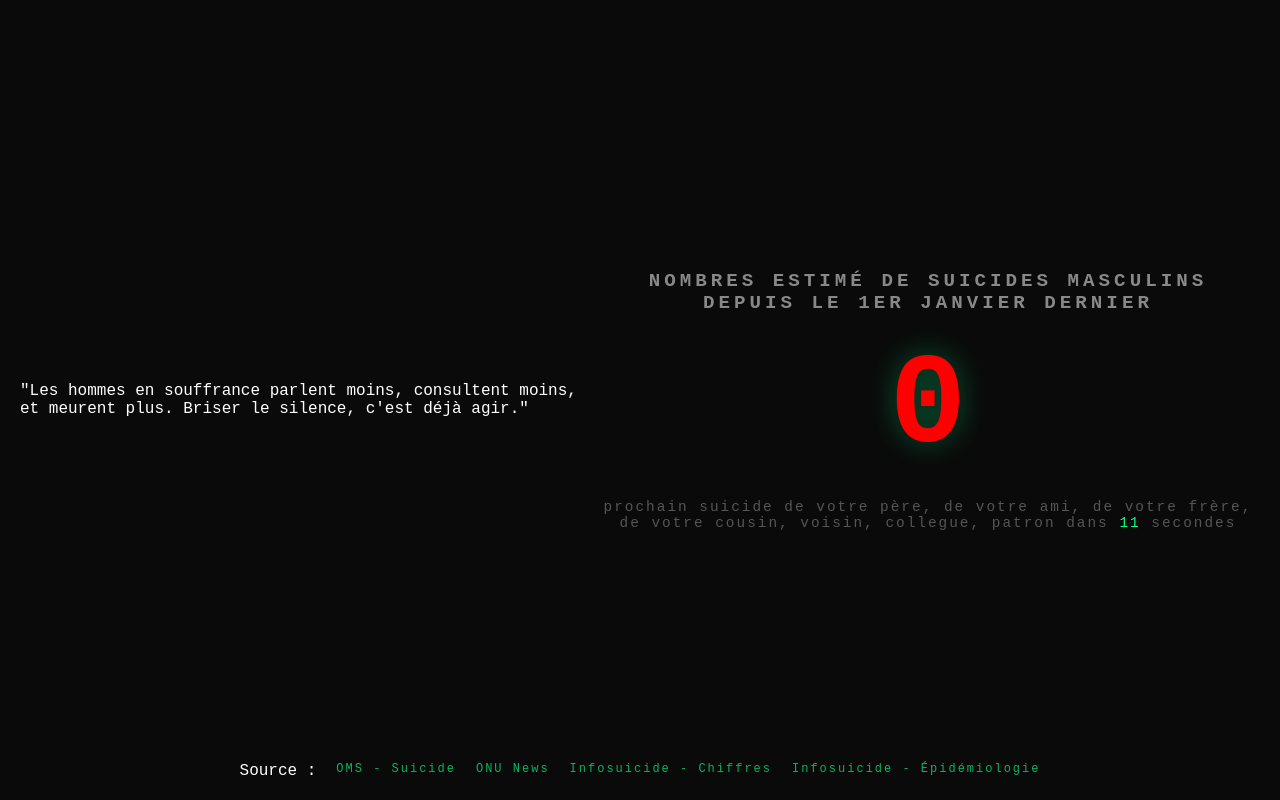
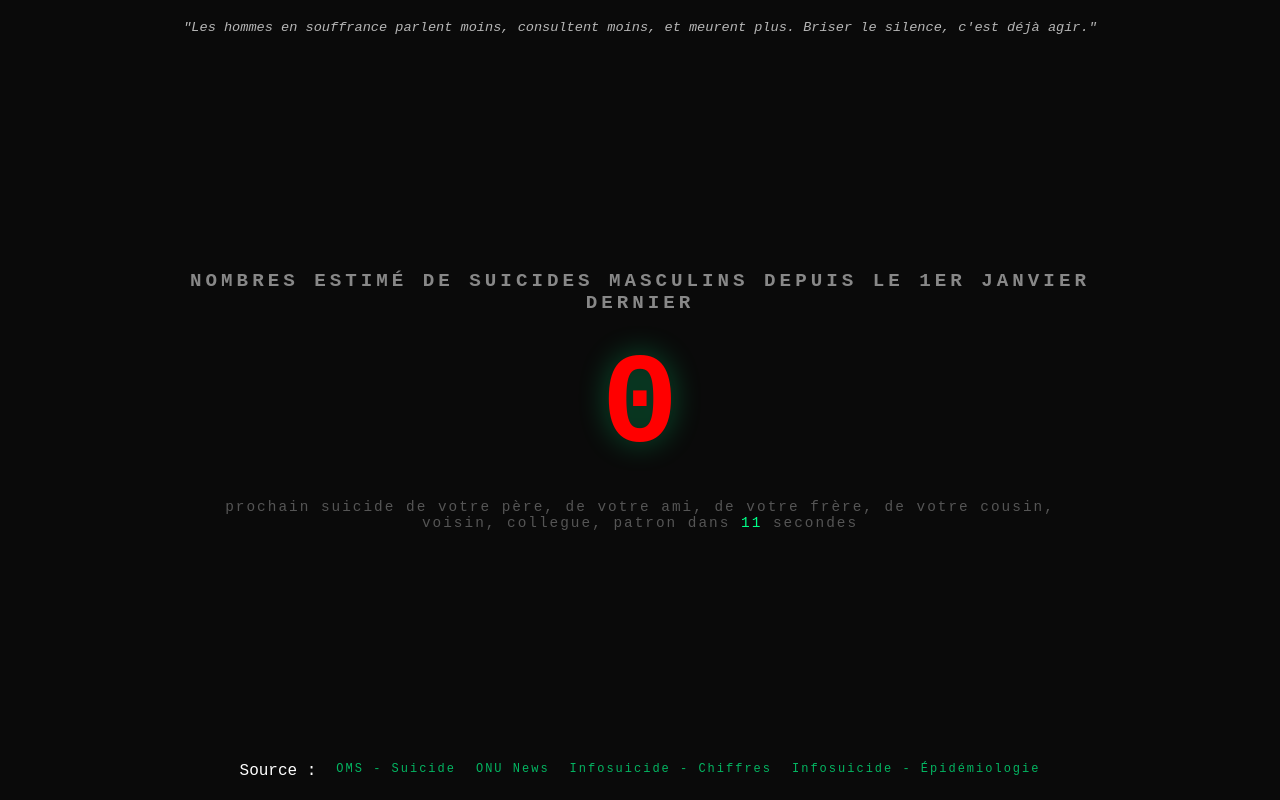
Before and after one commit to Elarass/compteur, a website: page index.html in a window 1280 px wide. Drawn offline with Linux system fonts and the light colour scheme; no server answers.

Commit message:
Add files via upload

```diff
--- a/index.html
+++ b/index.html
@@ -42,6 +42,17 @@
         }
         #next {
             color: #00ff88;
+        }
+        .message-haut {
+            position: fixed;
+            top: 20px;
+            left: 0;
+            right: 0;
+            text-align: center;
+            color: rgba(255,255,255,0.7);
+            font-size: 0.85em;
+            font-style: italic;
+            width: 100%;
         }
         .liens {
             position: fixed;
@@ -90,7 +101,7 @@
     </style>
 </head>
 <body>
-	<div class="message-haut">
+    <div class="message-haut">
         "Les hommes en souffrance parlent moins, consultent moins, et meurent plus. Briser le silence, c'est déjà agir."
     </div>
 
@@ -101,7 +112,7 @@
     </div>
 
     <div class="liens">
-	<span class="sources-title">Source :</span>
+        <span class="sources-title">Source :</span>
         <a href="https://www.who.int/fr/news-room/fact-sheets/detail/suicide" target="_blank">OMS - Suicide</a>
         <a href="https://news.un.org/fr/story/2023/09/1138447" target="_blank">ONU News</a>
         <a href="https://www.infosuicide.org/guide/suicide-et-sa-prevention/le-phenomene-suicidaire/quelques-chiffres/" target="_blank">Infosuicide - Chiffres</a>
```
